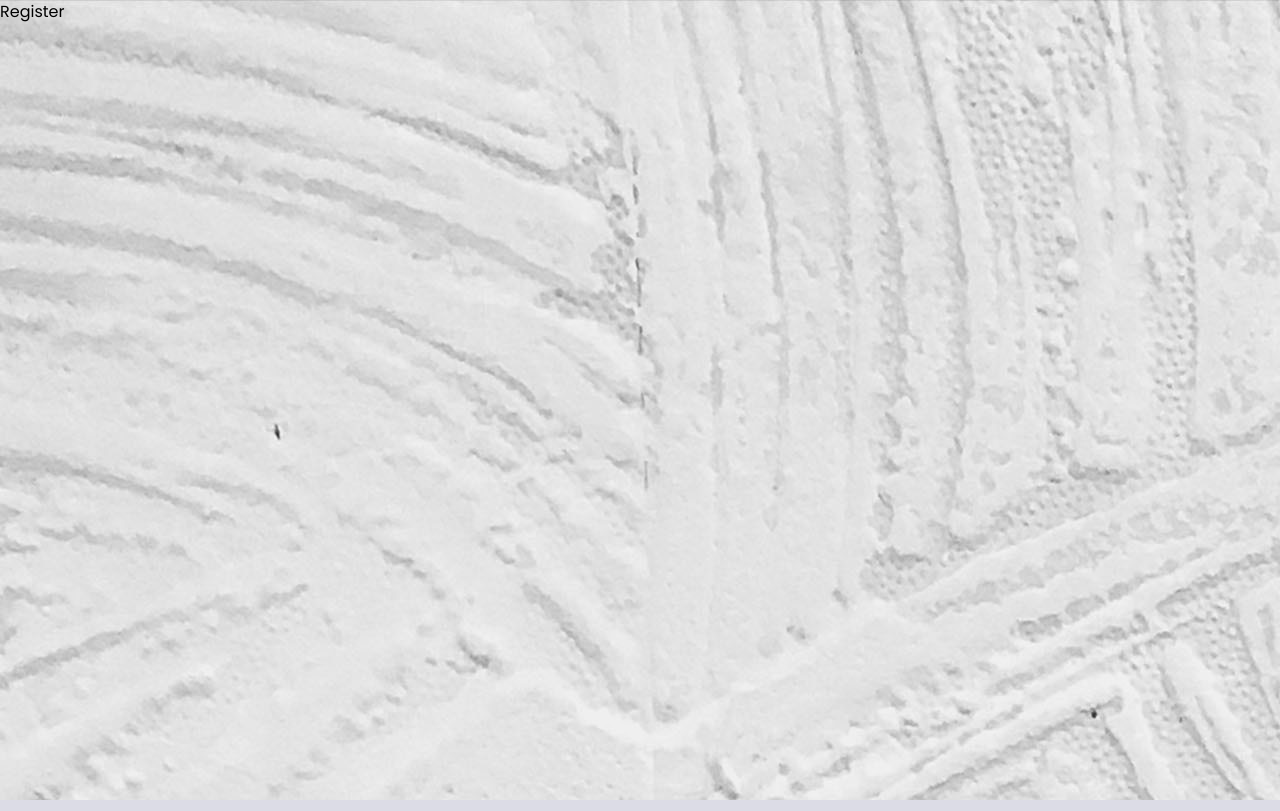
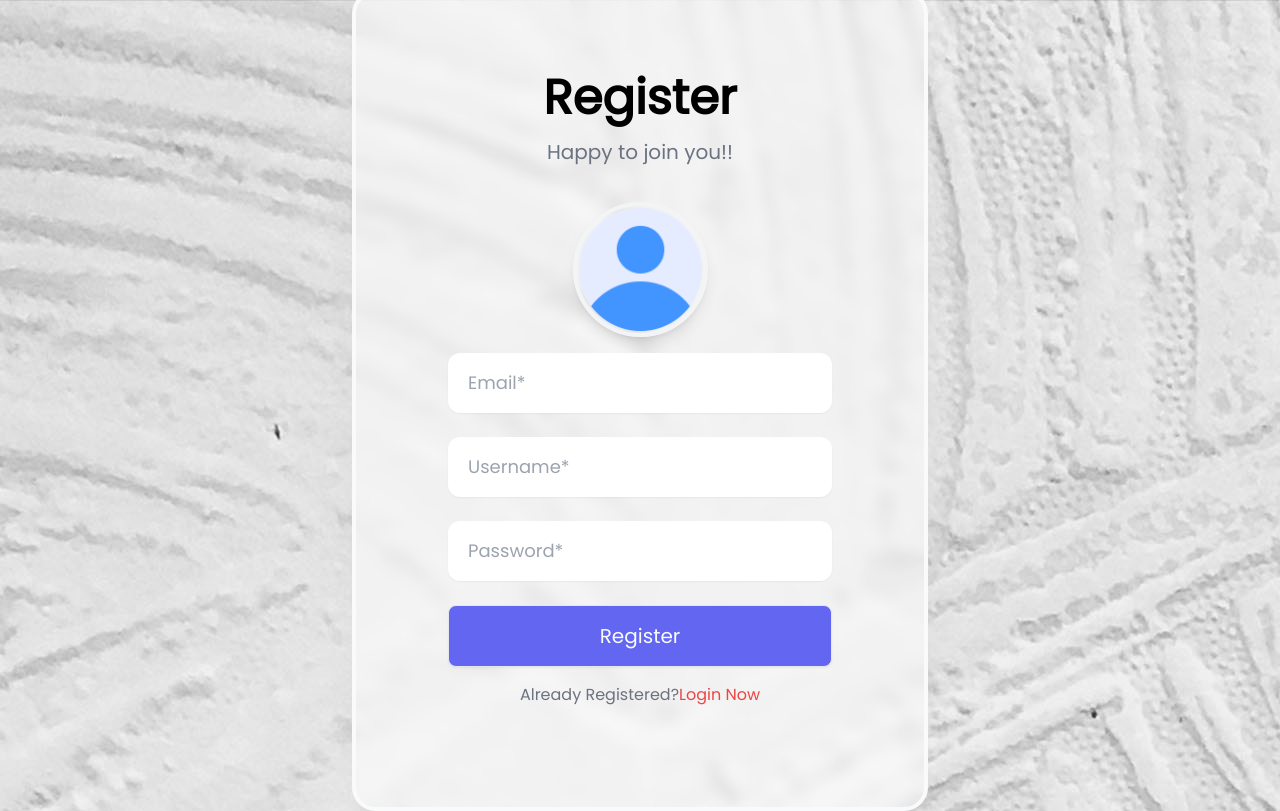
Before and after one commit to levilu800b/JWT_auth_app, a React (Create React App) app in the folder client/: page /register in a window 1280 px wide. Built offline with nearby package versions, Linux system fonts and the light colour scheme.

Commit message:
register ui

```diff
--- a/client/src/components/Register/Register.js
+++ b/client/src/components/Register/Register.js
@@ -1,7 +1,89 @@
-import React from 'react'
+import React, {useState} from 'react';
+import { Link } from 'react-router-dom';
+import avatar from '../../assets/profile.png';
+import { Toaster } from 'react-hot-toast';
+import { useFormik } from 'formik';
+import { registerValidation } from '../../helper/validate';
+import convertToBase64  from '../../helper/convert';
+
+import styles from '../../styles/Username.module.css';
 
 export default function Register() {
-  return (
-    <div>Register</div>
-  )
+	const [file, setFile] = useState();
+
+	const formik = useFormik({
+		initialValues: {
+			email: '',
+			username: '',
+			password: '',
+		},
+		validate: registerValidation,
+		validateOnBlur: false,
+		validateOnChange: false,
+		onSubmit: async (values) => {
+      values = await Object.assign(values, { profile: file || ''})
+			console.log(values);
+		},
+	});
+
+	/** formik doesn't support file upload so we need to create this handler */
+	const onUpload = async (e) => {
+		const base64 = await convertToBase64(e.target.files[0]);
+		setFile(base64);
+	};
+
+	return (
+		<div className="container mx-auto">
+			<Toaster position="top-center" reverseOrder={false}></Toaster>
+			<div className="flex justify-center items-center h-screen">
+				<div className={styles.glass} style={{ width: '45%' }}>
+					<div className="title flex flex-col items-center">
+						<h4 className="text-5xl font-bold">Register</h4>
+						<span className="py-4 text-xl w-2/3 text-center text-gray-500">
+							Happy to join you!!
+						</span>
+					</div>
+					<form className="py-1" onSubmit={formik.handleSubmit}>
+						<div className="profile flex justify-center py-4">
+							<label htmlFor="profile">
+								<img src={file || avatar} className={styles.profile_img} alt="avatar" />
+							</label>
+							<input onChange={onUpload} type="file" id="profile" name="profile" />
+						</div>
+						<div className="textbox flex flex-col items-center gap-6">
+							<input
+								{...formik.getFieldProps('email')}
+								className={styles.textbox}
+								type="text"
+								placeholder="Email*"
+							/>
+							<input
+								{...formik.getFieldProps('username')}
+								className={styles.textbox}
+								type="text"
+								placeholder="Username*"
+							/>
+							<input
+								{...formik.getFieldProps('password')}
+								className={styles.textbox}
+								type="password"
+								placeholder="Password*"
+							/>
+							<button className={styles.btn} type="submit">
+								Register
+							</button>
+						</div>
+						<div className="text-center py-4">
+							<span className="text-gray-500">
+								Already Registered?
+								<Link className="text-red-500" to="/">
+									Login Now
+								</Link>
+							</span>
+						</div>
+					</form>
+				</div>
+			</div>
+		</div>
+	);
 }
--- /dev/null
+++ b/client/src/helper/convert.js
@@ -0,0 +1,15 @@
+/** image onto base64 */
+export default function convertToBase64(file) {
+	return new Promise((resolve, reject) => {
+		const fileReader = new FileReader();
+		fileReader.readAsDataURL(file);
+
+		fileReader.onload = () => {
+			resolve(fileReader.result);
+		};
+
+		fileReader.onerror = (error) => {
+			reject(error);
+		};
+	});
+}
--- a/client/src/helper/validate.js
+++ b/client/src/helper/validate.js
@@ -1,7 +1,6 @@
 import toast from 'react-hot-toast';
 
 /** validate login page username */
-
 export function usernameValidate(values) {
 	const errors = usernameVerify({}, values);
 
@@ -25,6 +24,16 @@
 
     return errors;
 }
+
+/** validate register form */
+export async function registerValidation(values){
+    const errors = usernameVerify({}, values);
+    passwordVerify(errors, values);
+    emailVerify(errors, values);
+
+    return errors;
+}
+
 
 
 /** ************************************************************************************************************************************************** */
@@ -60,3 +69,16 @@
 	}
 	return error;
 }
+
+/** validate email */
+function emailVerify(error ={}, values){
+    if(!values.email){
+        error.email = toast.error("Email Required...!");
+    }else if(values.email.includes(" ")){
+        error.email = toast.error("Wrong Email...!")
+    }else if(!/^[A-Z0-9._%+-]+@[A-Z0-9.-]+\.[A-Z]{2,4}$/i.test(values.email)){
+        error.email = toast.error("Invalid email address...!")
+    }
+
+    return error;
+}
--- a/client/src/styles/Username.module.css
+++ b/client/src/styles/Username.module.css
@@ -4,7 +4,7 @@
     box-shadow: 0 4px 30px #4747470b;
     backdrop-filter: blur(7.1px);
     border: 1px solid rgba(255, 255, 255, 0.3);
-    @apply border-4 border-gray-50 shrink-0 h-3/4 w-[30%] rounded-3xl py-20 px-7 min-w-max;
+    @apply border-4 border-gray-50 shrink-0 h-auto w-[30%] rounded-3xl py-20 px-7 min-w-max;
 }
 
 .profile_img{
```
